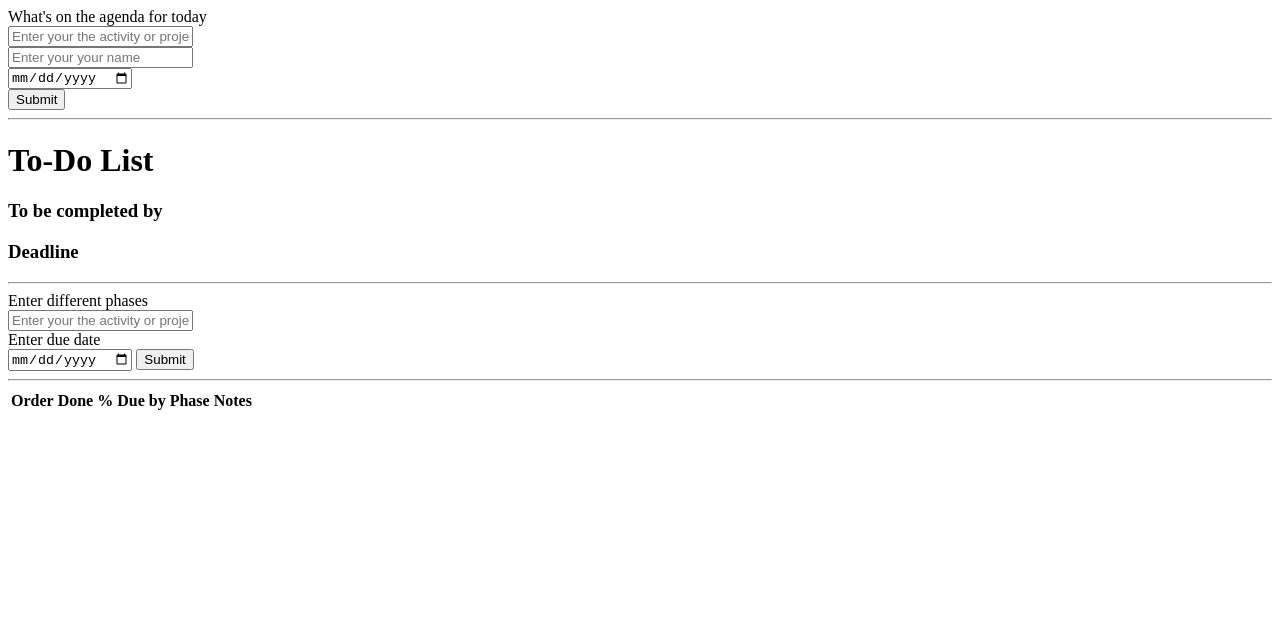
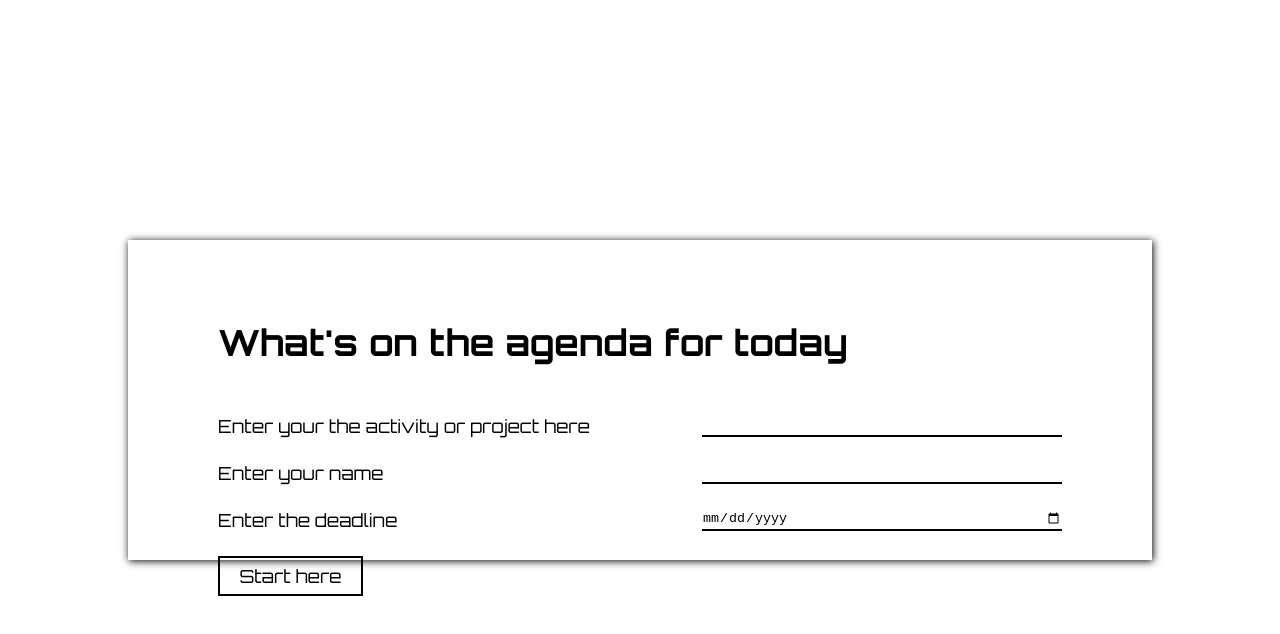
Before and after one commit to DevArtist254/glowing-robot, a website built with Parcel: page index.html in a window 1280 px wide. Built offline with nearby package versions, Linux system fonts and the light colour scheme.

Commit message:
popup-css

```diff
--- a/index.html
+++ b/index.html
@@ -1,40 +1,66 @@
 <!DOCTYPE html>
 <html lang="en">
   <head>
-    <meta charset="UTF-8">
-    <meta name="viewport" content="width=device-width, initial-scale=1.0">
+    <meta charset="UTF-8" />
+    <meta name="viewport" content="width=device-width, initial-scale=1.0" />
     <title>Todo list</title>
+    <link rel="preconnect" href="https://fonts.googleapis.com" />
+    <link rel="preconnect" href="https://fonts.gstatic.com" crossorigin />
+    <link
+      href="https://fonts.googleapis.com/css2?family=Montserrat:ital,wght@0,100..900;1,100..900&family=Orbitron:wght@400..900&display=swap"
+      rel="stylesheet"
+    />
+    <link rel="stylesheet" href="./src/sass/main.scss" />
     <script type="module" defer src="/src/js/controller.js"></script>
   </head>
   <body>
+    <div class="popup">
+      <h1 class="popup__header">What's on the agenda for today</h1>
+      <form id="userInfo" class="popup__userInfo">
+        <div class="popup__form">
+          <label class="popup__label" for="text"
+            >Enter your the activity or project here</label
+          >
+          <input class="popup__input" id="activityUser" type="text" />
+        </div>
+        <div class="popup__form">
+          <label class="popup__label" for="text">Enter your name</label>
+          <input class="popup__input" id="user" type="text" />
+        </div>
+        <div class="popup__form">
+          <label class="popup__label" for="date">Enter the deadline</label>
+          <input class="popup__input" id="date" type="date" />
+        </div>
+        <button class="popup__submit" type="submit">Start here</button>
+      </form>
+    </div>
     <main>
-
-        <form id="userInfo">
-            <label for="text">What's on the agenda for today</label> <br>
-            <input id="activityUser" type="text" placeholder="Enter your the activity or project here"> <br>
-            <input id="user" type="text" placeholder="Enter your your name"> <br>
-            <input id="date" type="date" placeholder="Enter the deadline"> <br>
-            <button type="submit">Submit</button>
-        </form>
-
-        <hr>
+      <hr />
 
       <h2 id="activityEntry"></h2>
       <h1>To-Do List</h1>
       <h3>To be completed by <span id="userEntry"></span></h3>
       <h3>Deadline <span id="dateEntry"></span></h3>
 
-        <hr>
+      <hr />
 
       <form id="phase">
-            <label for="text">Enter different phases</label> <br>
-            <input id="activityPhase" type="text" placeholder="Enter your the activity or project here"><br>
-            <label for="text">Enter due date</label> <br>
-            <input id="deadlineActivityDate" type="date" placeholder="Enter the deadline">
+        <label for="text">Enter different phases</label> <br />
+        <input
+          id="activityPhase"
+          type="text"
+          placeholder="Enter your the activity or project here"
+        /><br />
+        <label for="text">Enter due date</label> <br />
+        <input
+          id="deadlineActivityDate"
+          type="date"
+          placeholder="Enter the deadline"
+        />
         <button type="submit">Submit</button>
       </form>
 
-        <hr>
+      <hr />
 
       <table id="p">
         <tr>
--- a/package.json
+++ b/package.json
@@ -20,6 +20,7 @@
   },
   "homepage": "https://github.com/DevArtist254/glowing-robot#readme",
   "devDependencies": {
+    "@parcel/transformer-sass": "^2.12.0",
     "parcel": "^2.12.0",
     "sass": "^1.77.8"
   }
--- /dev/null
+++ b/src/sass/_base.scss
@@ -0,0 +1,100 @@
+*,
+*::after,
+*::before {
+  padding: 0;
+  margin: 0;
+  box-sizing: border-box;
+}
+
+body {
+  height: 100vh;
+  position: relative;
+  display: flex;
+  justify-content: center;
+  align-items: center;
+}
+
+main {
+  display: none;
+}
+
+.popup {
+  width: 80%;
+  height: 40vh;
+
+  z-index: 100;
+  position: absolute;
+
+  box-shadow: 0.6px 0.6px 8px #000;
+
+  padding: 80px 90px;
+
+  &__header {
+    width: max-content;
+    font-family: "Orbitron", sans-serif;
+    font-size: 36px;
+    font-style: bold;
+
+    margin-bottom: 50px;
+  }
+
+  &__userInfo {
+    width: 100%;
+  }
+
+  &__form {
+    margin-bottom: 25px;
+
+    display: flex;
+    flex-direction: row;
+    justify-content: space-between;
+  }
+
+  &__input {
+    width: 360px;
+  }
+
+  &__label {
+    font-family: "Orbitron", sans-serif;
+    font-size: 18px;
+    font-style: normal;
+  }
+
+  &__input,
+  &__input:focus {
+    border: none;
+    outline: none;
+    border-bottom: 2px solid #000;
+  }
+
+  &__submit,
+  &__submit:focus {
+    width: 145px;
+    height: 40px;
+
+    background: none;
+    border: none;
+
+    border: 2px solid #000;
+    font-family: "Orbitron", sans-serif;
+    font-size: 18px;
+    font-style: normal;
+  }
+}
+
+// <uniquifier>: Use a unique and descriptive class name
+// <weight>: Use a value from 400 to 900
+
+// .orbitron-p {
+//     font-family: "Orbitron", sans-serif;
+//     font-optical-sizing: auto;
+//     font-weight: <weight>;
+//     font-style: normal;
+// }
+
+// .montserrat-header {
+//     font-family: "Montserrat", sans-serif;
+//     font-optical-sizing: auto;
+//     font-weight: 900;
+//     font-style: normal;
+// }
--- /dev/null
+++ b/src/sass/main.scss
@@ -0,0 +1 @@
+@import "./base";
```
Also changed, not shown: dist/index.html, 3 other files. Lines whose indentation alone changed are shown as unchanged.
